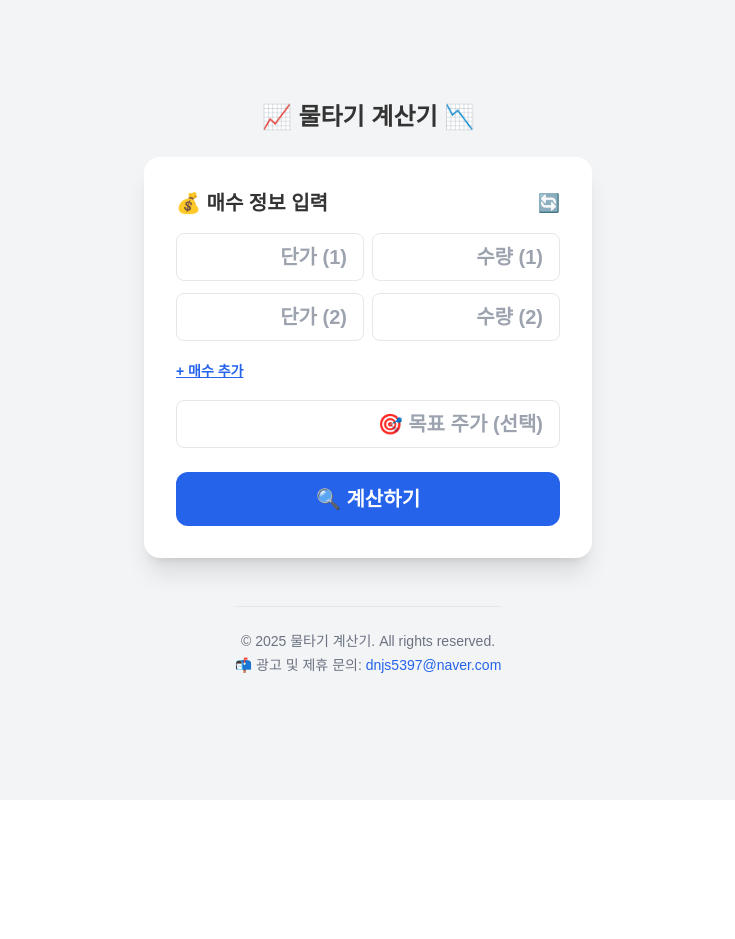
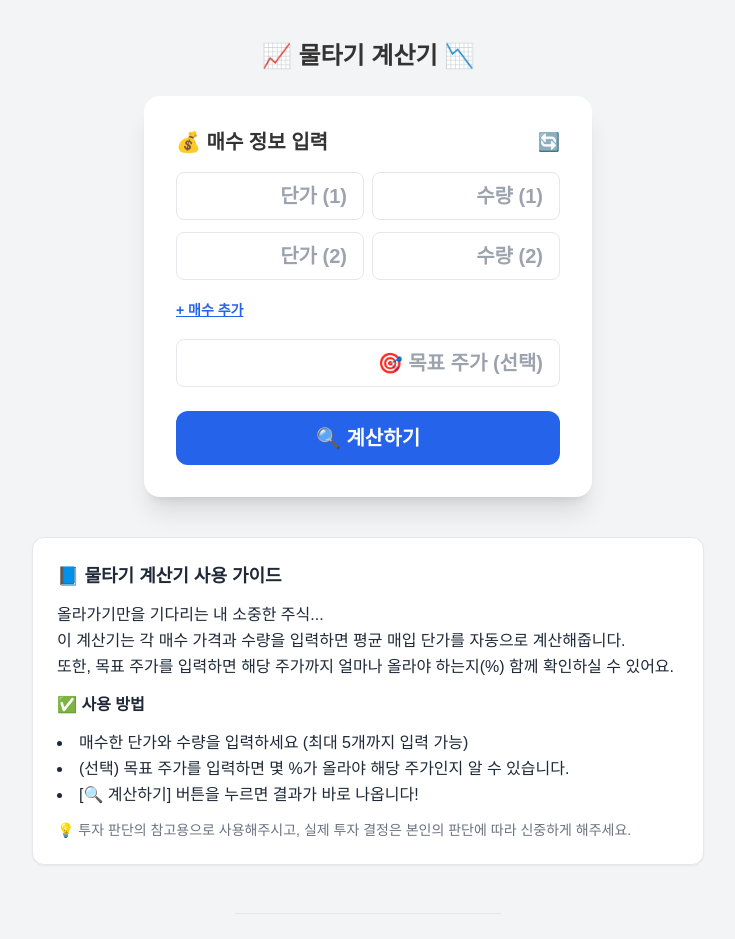
Before and after one commit to dnjs5397/waterMixWebsite, a Next.js app: page / in a window 1280 px wide. Shown: the top 939 px of the page, without its empty margins (272-1007 px from the left). Before the commit the page ends 800 px from the top, so only its background shows below. Built offline with nearby package versions, Linux system fonts and the light colour scheme; a web font is replaced by a local one.

Commit message:
가이드 추가, 파비콘 추가

```diff
--- /dev/null
+++ b/components/GuideSection.tsx
@@ -0,0 +1,21 @@
+export default function GuideSection() {
+    return (
+      <div className="mt-10 bg-white border border-gray-200 rounded-xl p-6 text-gray-800 text-base leading-relaxed shadow-sm w-full max-w-2xl mx-auto">
+        <h3 className="text-lg font-bold mb-3">📘 물타기 계산기 사용 가이드</h3>
+        <p className="mb-3">
+          올라가기만을 기다리는 내 소중한 주식... <br />
+          이 계산기는 각 매수 가격과 수량을 입력하면 평균 매입 단가를 자동으로 계산해줍니다. <br />
+          또한, 목표 주가를 입력하면 해당 주가까지 얼마나 올라야 하는지(%) 함께 확인하실 수 있어요.
+        </p>
+        <p className="mb-3 font-semibold">✅ 사용 방법</p>
+        <ul className="list-disc list-inside mb-3">
+          <li>매수한 단가와 수량을 입력하세요 (최대 5개까지 입력 가능)</li>
+          <li>(선택) 목표 주가를 입력하면 몇 %가 올라야 해당 주가인지 알 수 있습니다.</li>
+          <li>[🔍 계산하기] 버튼을 누르면 결과가 바로 나옵니다!</li>
+        </ul>
+        <p className="text-sm text-gray-500">
+          💡 투자 판단의 참고용으로 사용해주시고, 실제 투자 결정은 본인의 판단에 따라 신중하게 해주세요.
+        </p>
+      </div>
+    );
+  }
--- a/pages/_app.tsx
+++ b/pages/_app.tsx
@@ -11,6 +11,7 @@ export default function App({ Component, pageProps }: AppProps) {
         <meta name="naver-site-verification" content="91c08553d77aa81f11e2017ee6c49d013328fb8b" />
         <meta name="google-adsense-account" content="ca-pub-6144387361407450"/>
         <title>물타기 계산기</title>
+        <link rel="icon" type="image/png" href="/favicon.png" />
       </Head>
 
       {/* ✅ GA4 최신 스크립트: 공식 가이드를 Next.js용으로 변환 */}
--- a/pages/index.tsx
+++ b/pages/index.tsx
@@ -1,6 +1,7 @@
 import Head from 'next/head';
 import CalculatorForm from '../components/CalculatorForm';
 import Footer from '../components/Footer';
+import GuideSection from '../components/GuideSection';
 
 export default function Home() {
   return (
@@ -25,8 +26,11 @@ export default function Home() {
         <meta name="twitter:description" content="매수한 종목의 평균 단가와 목표주가 수익률을 간단히 계산해보자!" />
         <meta name="twitter:image" content="https://watermix.site/og-image.png" />
       </Head>
-        <h1 className="text-2xl font-bold mb-6 text-center">📈 물타기 계산기 📉</h1>
-        <CalculatorForm />
+        <h1 className="text-2xl font-bold mt-10 mb-6 text-center">📈 물타기 계산기 📉</h1>
+        <div className="flex-1 flex items-center justify-center w-full">
+          <CalculatorForm />
+        </div>
+        <GuideSection />
         <Footer />
     </div>
   );
```
Also changed, not shown: public/favicon.png (added).
